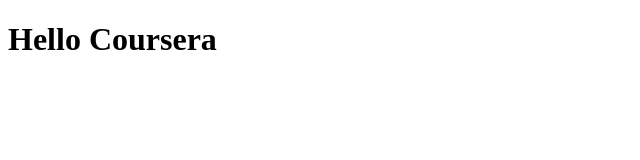
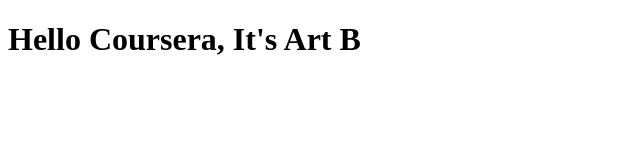
Before and after one commit to artb433/Restaurant-Website-John-Hopkins-University-Coursera-Final-Project, a plain HTML site: page site/index.html in a window 1280 px wide. Shown: the whole page, without its empty margins (0-640 px from the left). Drawn offline with Linux system fonts and the light colour scheme.

Commit message:
Update index.html

```diff
--- a/site/index.html
+++ b/site/index.html
@@ -7,6 +7,6 @@
     <title>Hello World, It's Art B</title>
 </head>
 <body>
-<h1>Hello Coursera</h1>
+<h1>Hello Coursera, It's Art B</h1>
 </body>
 </html>
```
